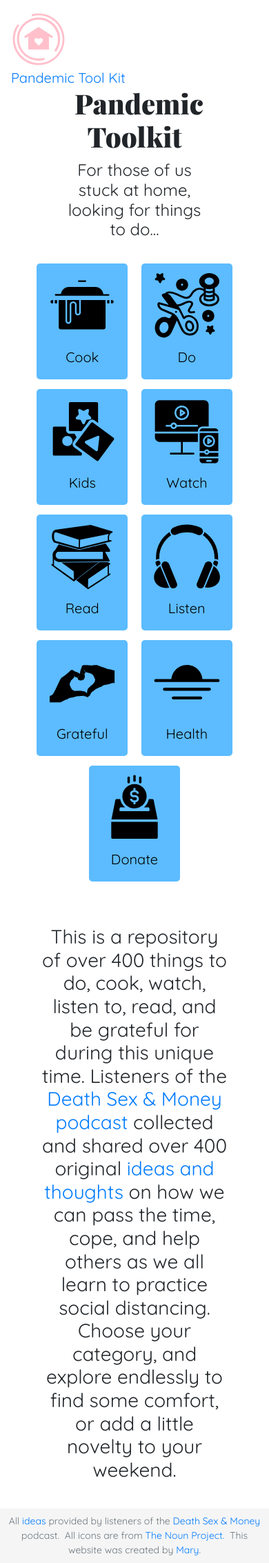
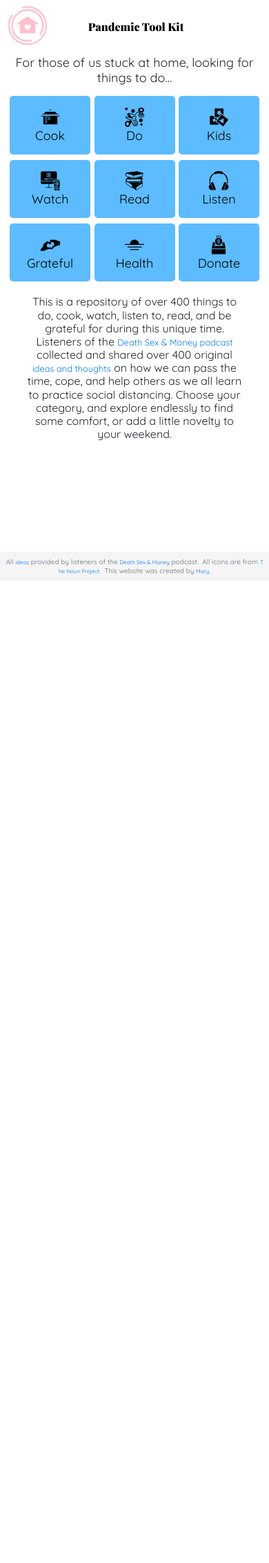
Before and after one commit to maryeleanor/ideas_flask_app, a Flask app: page / in a window 390 px wide. Shown: the whole page at 69% size. After the commit the page ends 833 px from the top, so only its background shows below. Run offline with Flask 2, Linux system fonts and the light colour scheme; some libraries are stand-ins or nearby versions; some web fonts are replaced.

Commit message:
fixed footer

```diff
--- a/ideas/static/style.css
+++ b/ideas/static/style.css
@@ -13,14 +13,14 @@ main{
 .about{
   padding-top:40px;
   margin: 0 auto;
-  width: 70%;
+  width: 70vw;
   text-align: center;
   line-height:30px;
 }
 
 .center{
   margin: 0 auto;
-  width: 60%;
+  width: 60vw;
   text-align: center;
   padding: 20px;
 }
@@ -95,7 +95,7 @@ article{
   margin-top: 40px;
   align-content: center;
   margin: 0 auto;
-  width: 80%;
+  width: 80vw;
   padding: 30px;
   border: solid #FFC9E1 4px;
   border-radius: 8px;
@@ -137,10 +137,12 @@ article{
 }
 
 article p, footer p {
+  word-break: break-all;
   margin: 0;
 }
 
 footer {
+  bottom: 0;
   padding: .5rem;
   background-color: #f5f5f5;
   text-align: center;
@@ -152,8 +154,8 @@ footer {
 }
 
 
-@-moz-document url-prefix() {
 @media only screen and (max-width: 575px) {
+
 
       body{
         line-height: normal;
@@ -198,18 +200,16 @@ footer {
 
       .center {
         padding:4px;
-        width: 100%;
+        width: 95vw;
       }
 
       .center h4{
-        font-size: .7em;
-        margin: 0 auto;
-        width: 85%;
+        font-size: .9em;
       }
 
       .about {
+        width: 80vw;
         padding: 0px;
-        width: 100%;
         flex-grow: 2;
       }
 
@@ -246,7 +246,7 @@ footer {
 
     article {
       padding: 0px;
-      width: 100%;
+      width: 90vw;
       overflow: hidden;
     }
 
@@ -260,14 +260,14 @@ footer {
 
     .small{
       font-size: .5em;
+      margin-top: 20px;
     }
-}
 }
 
 
+@media only screen and (min-width: 577px) and (max-width: 1200px) {
 
-@-moz-document url-prefix() {
-@media only screen and (min-width: 577px) and (max-width: 1200px) {
+
 
     .container-fluid{
       width: 90vw;
@@ -293,7 +293,177 @@ footer {
     }
 
     .center{
-      width: 90%;
+      width: 90vw;
+    }
+
+
+    .btn-img{
+      width: 80px;
+      height: 80px;
+    }
+  }
+
+@media only screen and (min-width: 1200px) and (max-width: 1500px) {
+
+    .btn-img{
+      height: 100px;
+      width: 100px;
+    }
+
+    .flex-item{
+      margin: 2px;
+    }
+
+}
+
+
+
+
+
+
+
+@-moz-document url-prefix() {
+@media only screen and (max-width: 575px) {
+
+
+      body{
+        line-height: normal;
+      }
+
+      p{
+        margin-bottom: 0;
+      }
+
+      .navbar{
+          padding-left: 0;
+      }
+
+      nav {
+          margin-top: 0;
+          margin-bottom: 0;
+          padding: 0;
+        }
+
+      nav a {
+        display: inline;
+      }
+
+      nav svg {
+        height: 60px;
+      }
+
+      .brand {
+        color: #000;
+        font-family: 'Playfair Display', serif;
+        text-align: center;
+        float: right;
+        padding-top: 20px;
+        margin: 0 auto;
+        width: 60vw;
+
+      }
+
+      h1 {
+          display: none;
+        }
+
+      .center {
+        padding:4px;
+        width: 95vw;
+      }
+
+      .center h4{
+        font-size: .9em;
+      }
+
+      .about {
+        padding: 0px;
+        flex-grow: 2;
+      }
+
+      .media {
+        margin-top: 0px;
+        display: block;
+      }
+
+      div{
+        padding: 0px;
+      }
+
+    .flex-item{
+      width: 30vw;
+      height: 10vh;
+      overflow: hidden;
+      margin: 4px auto;
+      font-size: .9em;
+    }
+
+    .btn-img{
+      height:30px;
+       width:30px;
+       padding: 0;
+    }
+
+    .fields{
+      display: inline;
+    }
+
+    .container-fluid{
+      padding: 0;
+    }
+
+    article {
+      padding: 0px;
+      width: 90vw;
+      overflow: hidden;
+    }
+
+    h2, h3, a{
+      font-size: .8em;
+    }
+
+    h5 {
+      font-size: .7em;
+    }
+
+    .small{
+      font-size: .5em;
+      margin-top: 20px;
+    }
+}
+
+
+
+@-moz-document url-prefix() {
+@media only screen and (min-width: 577px) and (max-width: 1200px) {
+
+
+
+    .container-fluid{
+      width: 90vw;
+      justify-content: space-evenly;
+    }
+
+    .flex-item{
+      width: 13vw;
+    }
+
+    article{
+      padding: 10px;
+    }
+
+    .media {
+      display: block;
+      margin-top: 5px;
+    }
+
+    div {
+      margin-top: 4px;
+      padding-top: 0;
+    }
+
+    .center{
+      width: 90vw;
     }
 
 
--- a/ideas/templates/index.html
+++ b/ideas/templates/index.html
@@ -91,10 +91,10 @@
                         <h5 class="article-content m-2">{{ idea.notes }}</h5>
                         {% endif %}
                         {% if idea.url1 is not none %}
-                                <span class="inline"> <p> Other relevant links: </p>  <a class="small" href="{{ idea.url1 }}">{{ idea.url1 }}</a>
+                                <span class="inline"> <p> Other relevant links: </p>  <p><a class="small" href="{{ idea.url1 }}">{{ idea.url1 }}</a> </p>
                         {% endif %}
                         {% if idea.url2 is not none %}
-                                <a class="small" href="{{ idea.url2 }}">{{ idea.url2 }}</a> </span>
+                                <p><a class="small" href="{{ idea.url2 }}">{{ idea.url2 }}</a> </span></p>
                         {% endif %}
                         <p class="small"> Submitted by: {{ idea.name }}</p>
                         </div>
--- a/ideas/templates/layout.html
+++ b/ideas/templates/layout.html
@@ -1,9 +1,6 @@
 <!DOCTYPE html>
-
 <html lang="en">
-
 <head>
-
     <!-- Required meta tags -->
     <meta charset="utf-8">
     <meta name="viewport" content="width=device-width, initial-scale=1, shrink-to-fit=no">
```
